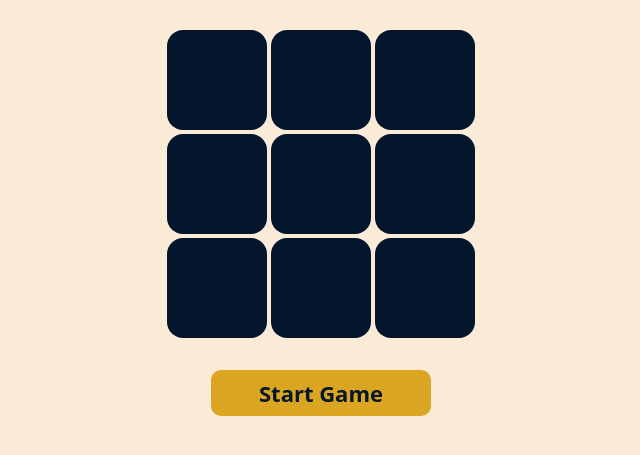
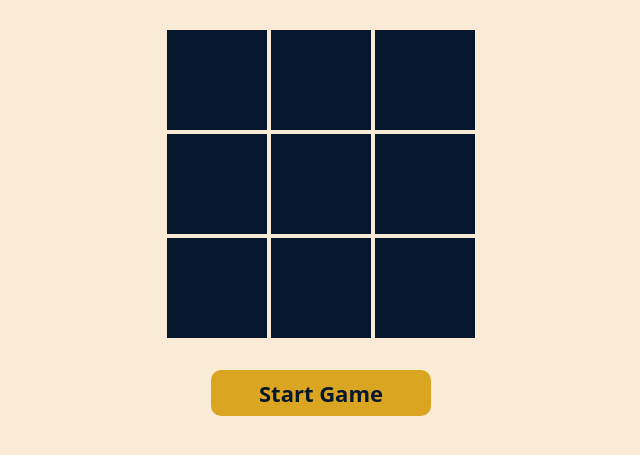
Before and after one commit to ayushheretocode/js-tic-tac-toe, a plain HTML site: page index.html in a window 1280 px wide. Shown: the part 221-676 px from the top of the page, without its empty margins (319-959 px from the left). Drawn offline with Linux system fonts and the light colour scheme; a web font is replaced by a local one.

Commit message:
Update style.css

```diff
--- a/style.css
+++ b/style.css
@@ -36,7 +36,6 @@ body{
     height: 100px;
     width: 100px;
     background-color: #04172d;
-    border-radius: 16px;
     cursor: pointer;
     font-size: 100px;
     font-family: "Roboto", sans-serif;
```
